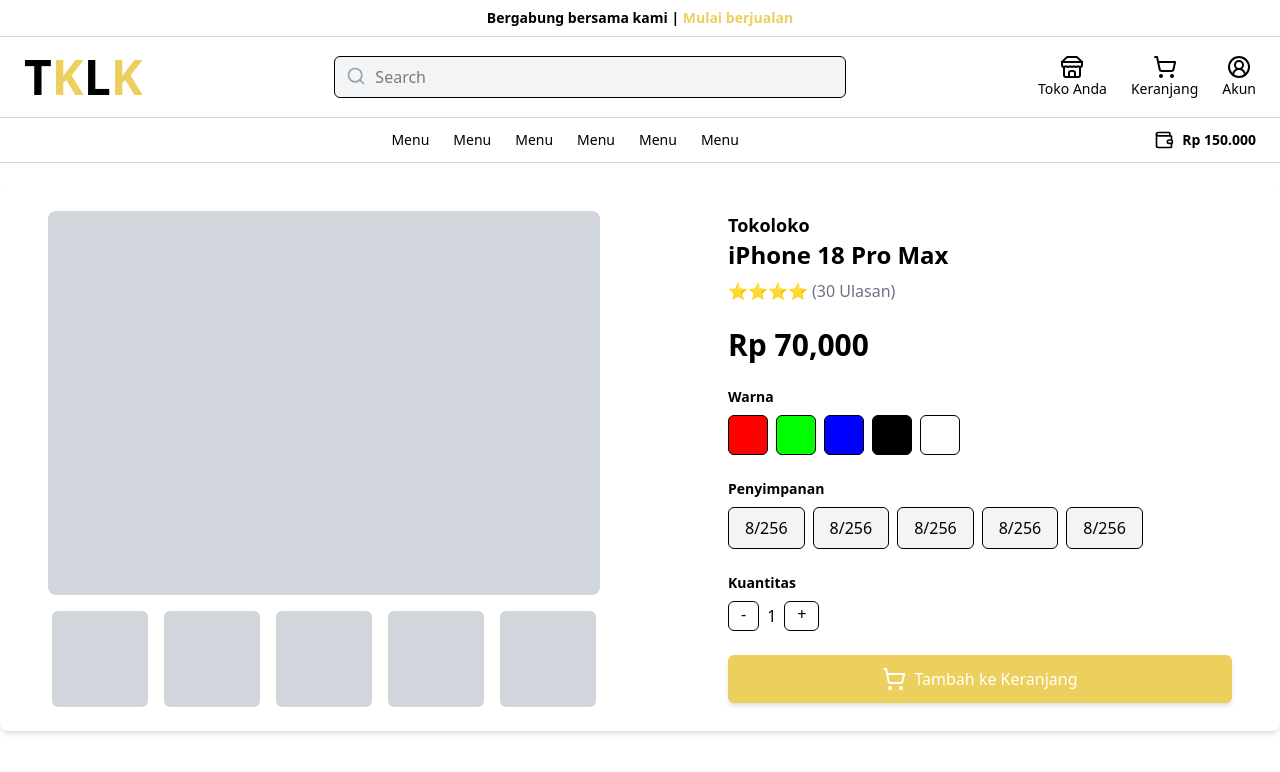
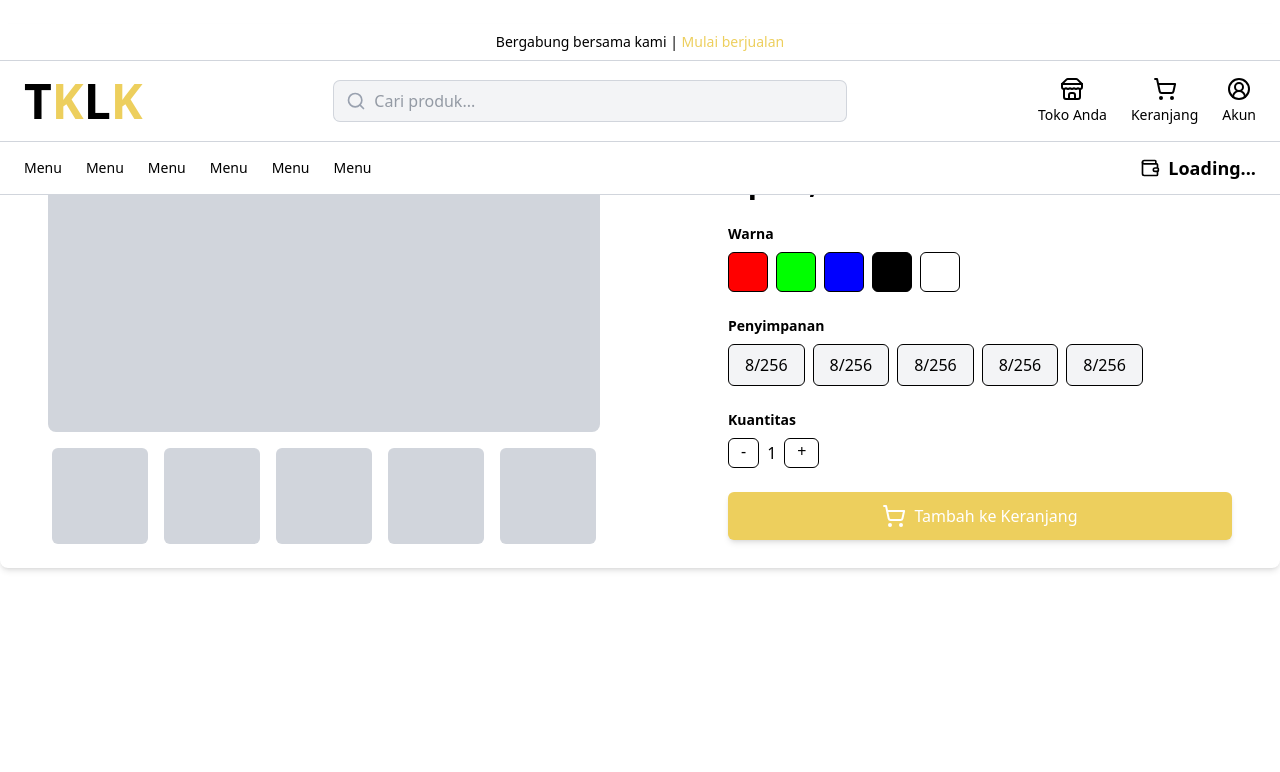
Before and after one commit to anandaalexx/fe-ecommerce, a Next.js app: page / in a window 1280 px wide. Shown: the top 772 px of the page. Built offline with nearby package versions, Linux system fonts and the light colour scheme; no server answers.

Commit message:
fetching saldo navbar

```diff
--- a/src/app/components/Navbar.jsx
+++ b/src/app/components/Navbar.jsx
@@ -1,21 +1,43 @@
-import {
-  Search,
-  ShoppingCart,
-  Store,
-  CircleUserRound,
-  Wallet,
-} from "lucide-react";
-
+"use client";
+import { useState, useEffect } from "react";
+import { Search, ShoppingCart, Store, CircleUserRound, Wallet } from "lucide-react";
 import Logo from "./Logo.jsx";
 
-export default function Navbar() {
+const Navbar = () => {
+  const [saldo, setSaldo] = useState(null);
+  const apiUrl = process.env.NEXT_PUBLIC_API_BASE_URL;
+
+  const fetchSaldo = async () => {
+    try {
+      const res = await fetch(`${apiUrl}/user/saldo`, {
+        method: "GET",
+        credentials: "include",
+      });
+
+      const data = await res.json();
+      console.log("Saldo user:", data);
+      setSaldo(data.saldo); // <== Simpan saldo ke state
+    } catch (err) {
+      console.error("Gagal fetch saldo:", err);
+    }
+  };
+
+  useEffect(() => {
+    fetchSaldo();
+  }, [apiUrl]);
+
+
+
   return (
-    <nav className="w-full border-b border-gray-300">
+    <nav className="fixed w-full z-99 border-b border-gray-300 bg-white">
       {/* Navbar Atas */}
-      <div className="text-center text-sm py-2 px-4 font-semibold border-b border-gray-300">
+      <div className="text-center text-sm py-2 px-4 font-medium border-b border-gray-300">
         <p>
           Bergabung bersama kami |{" "}
-          <a href="" className="cursor-pointer hover:underline text-[#EDCF5D]">
+          <a
+            href=""
+            className="cursor-pointer hover:underline text-[#EDCF5D] transition-all duration-300"
+          >
             Mulai berjualan
           </a>
         </p>
@@ -27,50 +49,48 @@
         <Logo />
 
         {/* Search Bar */}
-        <div className="relative flex-1 mx-8 max-w-lg">
+        <div className="relative flex-1 mx-8 max-w-lg group transition-all duration-300">
           <input
             type="text"
-            placeholder="Search"
-            className="w-full pl-10 pr-4 py-2 border rounded-md bg-gray-100"
+            placeholder="Cari produk..."
+            className="w-full pl-10 pr-4 py-2 outline-none ring-1 ring-gray-300 focus:ring-[#EDCF5D] focus:ring-opacity-50 rounded-md bg-gray-100 text-gray-700"
           />
           <Search className="absolute left-3 top-2.5 text-gray-400" size={20} />
         </div>
 
         {/* Ikon dan Profil */}
         <div className="flex items-center gap-6">
-          <div className="flex flex-col items-center text-sm cursor-pointer">
-            <Store size={24} />
-            <span>Toko Anda</span>
-          </div>
-          <div className="flex flex-col items-center text-sm cursor-pointer">
-            <ShoppingCart size={24} />
-            <span>Keranjang</span>
-          </div>
-          <div className="flex flex-col items-center text-sm cursor-pointer">
-            <CircleUserRound size={24} />
-            <span>Akun</span>
-          </div>
+          {[{ icon: <Store size={24} />, label: "Toko Anda" }, { icon: <ShoppingCart size={24} />, label: "Keranjang" }, { icon: <CircleUserRound size={24} />, label: "Akun" }].map((item, i) => (
+            <div
+              key={i}
+              className="flex flex-col items-center text-sm cursor-pointer transition-all duration-300 hover:text-[#EDCF5D]"
+            >
+              {item.icon}
+              <span className="mt-1">{item.label}</span>
+            </div>
+          ))}
         </div>
       </div>
 
       {/* Navbar Bawah */}
       <div className="flex justify-between items-center py-3 border-t border-gray-300 text-sm">
         {/* Menu di Tengah */}
-        <div className="flex justify-center gap-6 flex-1">
-          <span className="cursor-pointer">Menu</span>
-          <span className="cursor-pointer">Menu</span>
-          <span className="cursor-pointer">Menu</span>
-          <span className="cursor-pointer">Menu</span>
-          <span className="cursor-pointer">Menu</span>
-          <span className="cursor-pointer">Menu</span>
+        <div className="flex font-medium text-md justify-left gap-6 flex-1 px-6">
+          {[...Array(6)].map((_, i) => (
+            <span key={i} className="cursor-pointer relative hover:text-[#EDCF5D] transition-all duration-300">
+              Menu
+            </span>
+          ))}
         </div>
 
         {/* Saldo Elektronik */}
-        <div className="px-6 font-bold flex items-center gap-2">
+        <div className="px-6 font-semibold flex items-center gap-2 text-lg cursor-pointer">
           <Wallet size={20} />
-          <span className="">Rp 150.000</span>
+          <span>{saldo !== null ? `Rp ${saldo}` : "Loading..."}</span>
         </div>
       </div>
     </nav>
   );
-}
+};
+
+export default Navbar;
```
